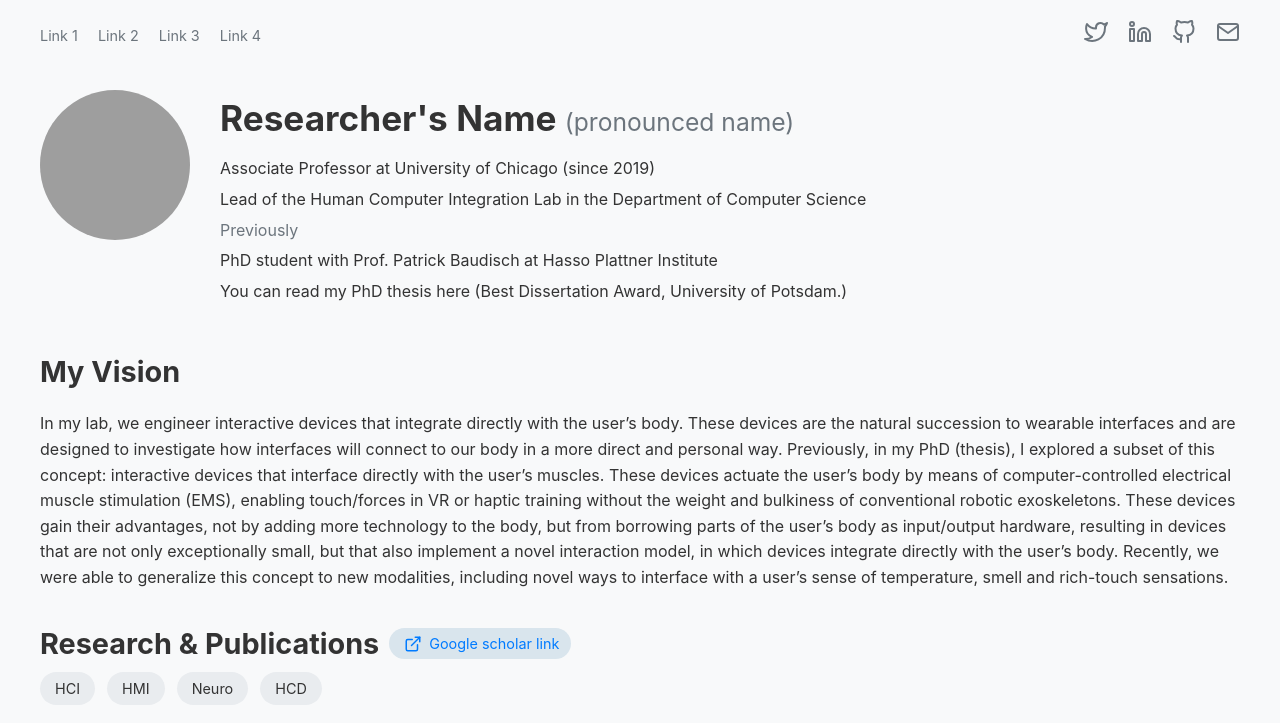
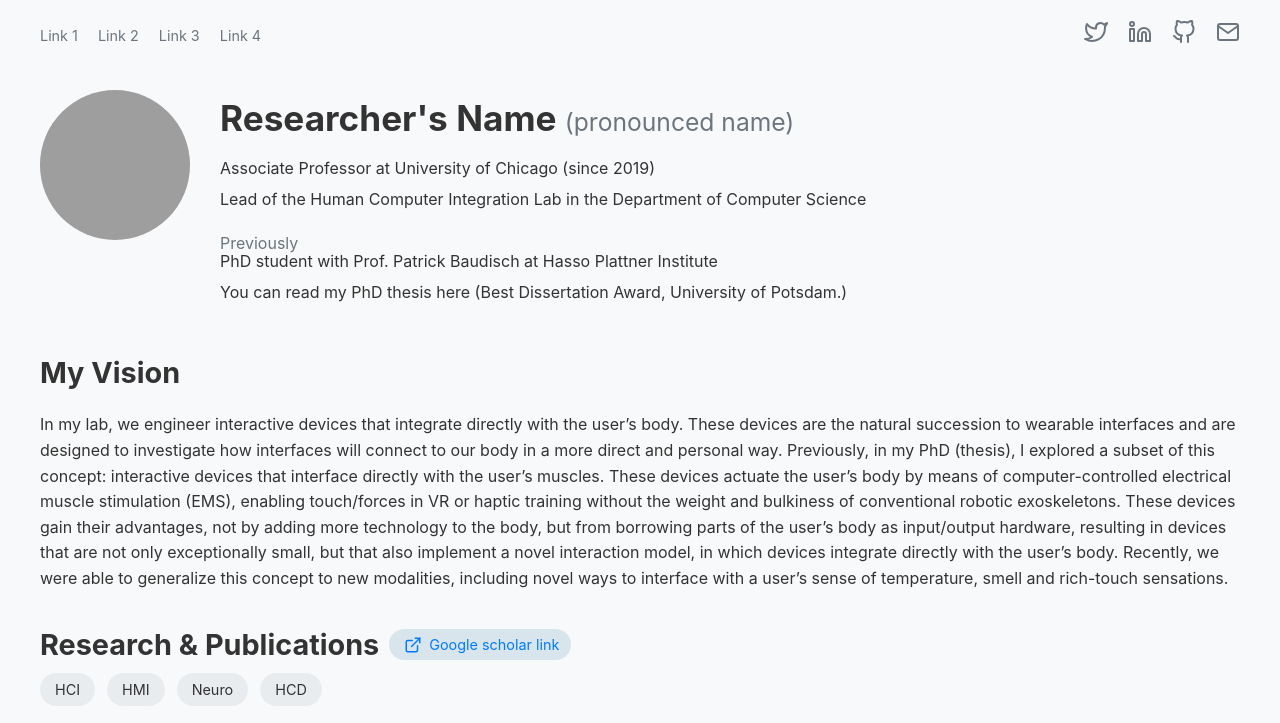
Before and after one commit to fatik/scireal, a Jekyll site: the page built from index.html, in a window 1280 px wide. Shown: the top 723 px of the page. Built offline with Jekyll 4.4.1, drawn with Linux system fonts in a browser that asks for light colours; grey boxes are pictures that could not be loaded.

Commit message:
Update default.html

```diff
--- a/_layouts/default.html
+++ b/_layouts/default.html
@@ -196,7 +196,7 @@
             <h1>{{ site.title }} <span class="pronunciation">({{ site.pronunciation }})</span></h1>
             <p>{{ site.position }}</p>
             <p>{{ site.affiliation }}</p>
-            <p class="previous">Previously</p>
+            <div class="previous">Previously</div>
             <p>{{ site.previous_position }}</p>
             <p>{{ site.thesis_link }}</p>
         </div>
```
